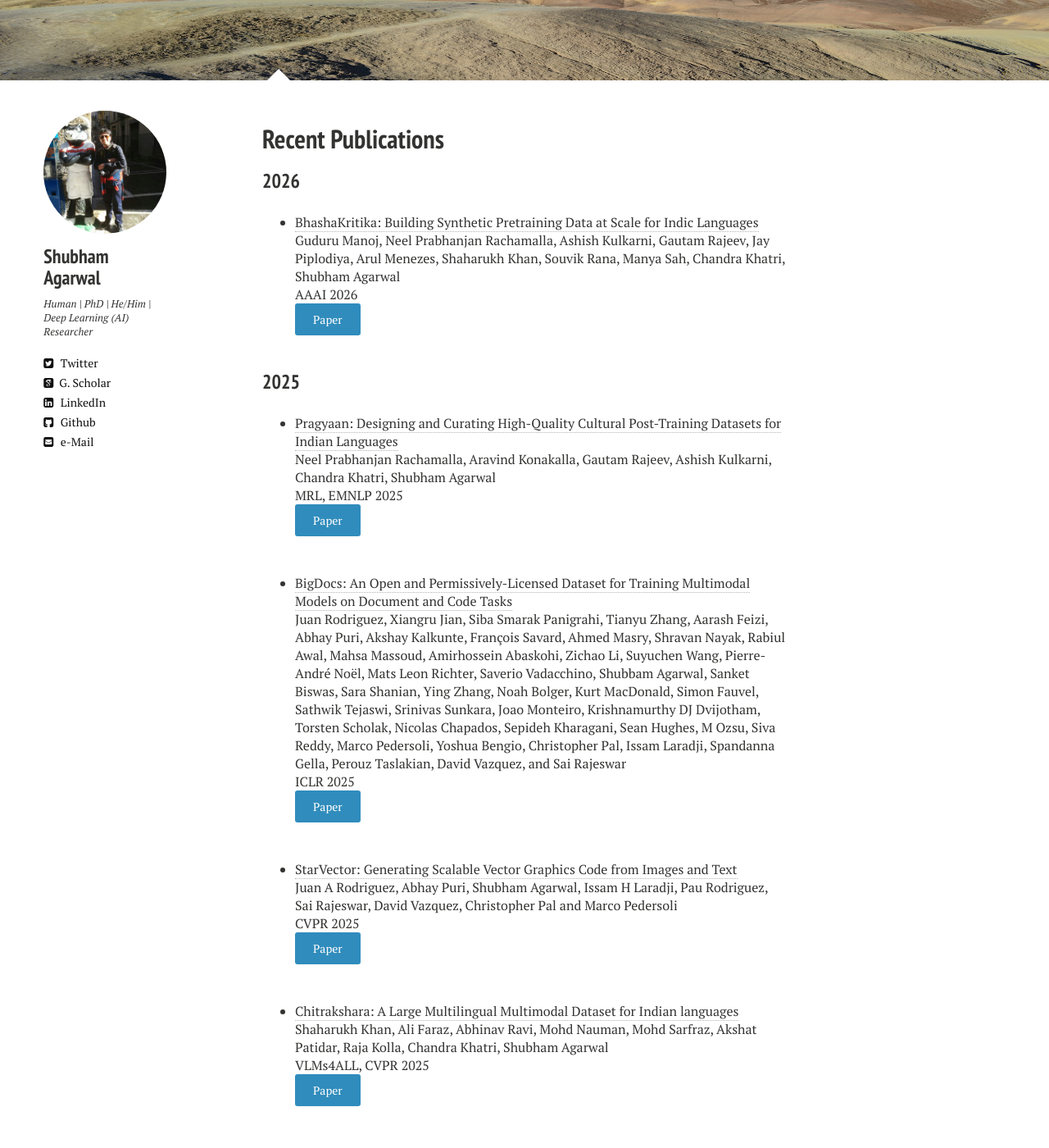
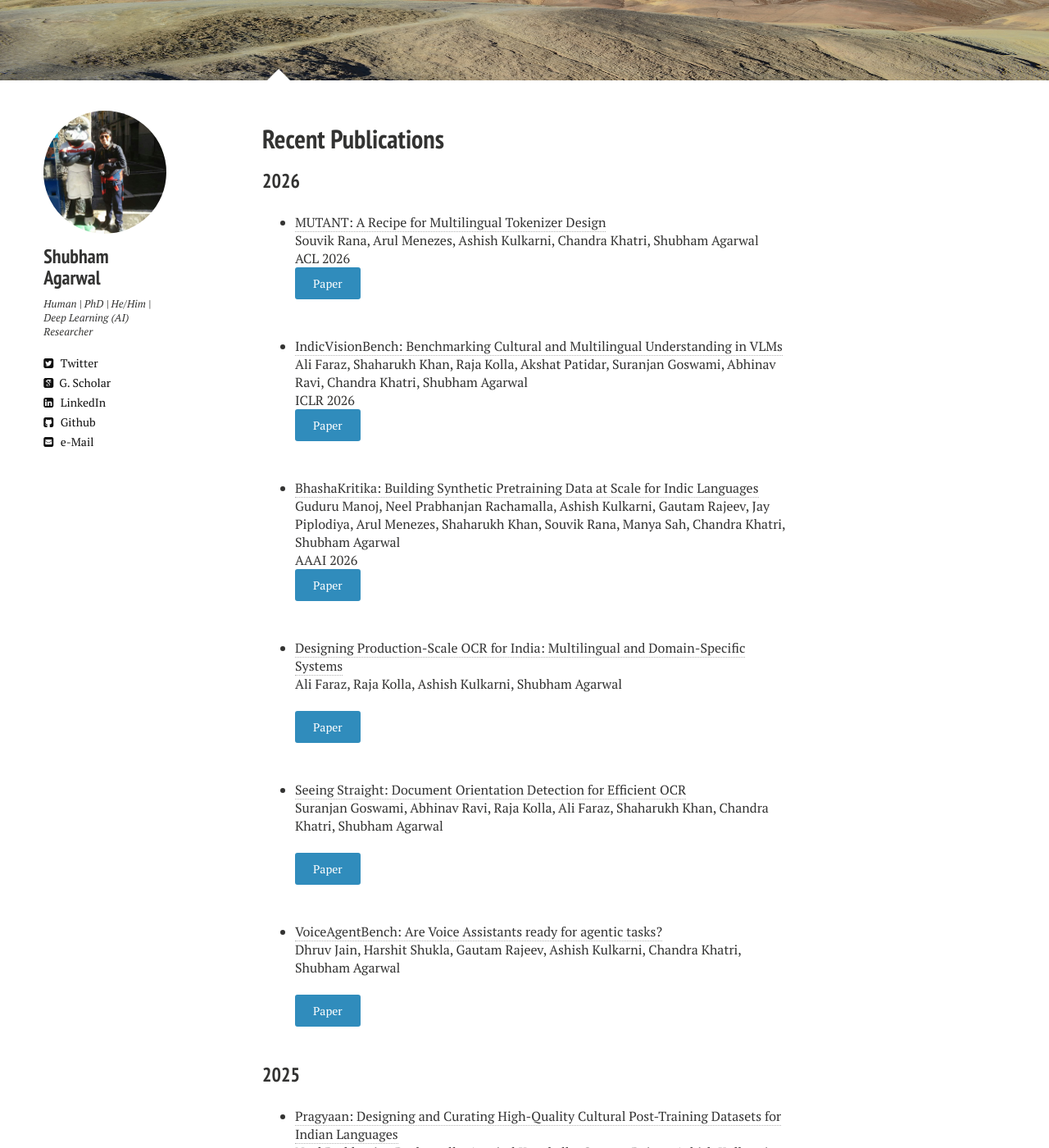
Before and after one commit to shubhamagarwal92/shubhamagarwal92.github.io, a Jekyll site: the page built from publications.md, in a window 1280 px wide and 1400 px high, scrolled down 226 px. Shown: the whole window at 82% size. Built offline with Jekyll 4.4.1, drawn with Linux system fonts in a browser that asks for light colours; nearby versions of some CDN libraries.

Commit message:
Update publications.md

```diff
--- a/publications.md
+++ b/publications.md
@@ -11,11 +11,40 @@ title: Recent Publications
 ---
 
 ### 2026
+
+* [MUTANT: A Recipe for Multilingual Tokenizer Design](https://arxiv.org/pdf/2511.03237) <br />
+Souvik Rana, Arul Menezes, Ashish Kulkarni, Chandra Khatri, Shubham Agarwal <br />
+ACL 2026
+<br />
+[<button type="button" class="btn btn-info">Paper</button>](https://arxiv.org/pdf/2511.03237)
+
+* [IndicVisionBench: Benchmarking Cultural and Multilingual Understanding in VLMs](https://arxiv.org/pdf/2511.04727) <br />
+Ali Faraz, Shaharukh Khan, Raja Kolla, Akshat Patidar, Suranjan Goswami, Abhinav Ravi, Chandra Khatri, Shubham Agarwal <br />
+ICLR 2026
+<br />
+[<button type="button" class="btn btn-info">Paper</button>](https://arxiv.org/pdf/2511.04727)
+
 * [BhashaKritika: Building Synthetic Pretraining Data at Scale for Indic Languages](https://arxiv.org/pdf/2511.10338) <br />
 Guduru Manoj, Neel Prabhanjan Rachamalla, Ashish Kulkarni, Gautam Rajeev, Jay Piplodiya, Arul Menezes, Shaharukh Khan, Souvik Rana, Manya Sah, Chandra Khatri, Shubham Agarwal <br />
 AAAI 2026
 <br />
 [<button type="button" class="btn btn-info">Paper</button>](https://arxiv.org/pdf/2511.10338)
+
+* [Designing Production-Scale OCR for India: Multilingual and Domain-Specific Systems](https://arxiv.org/pdf/2602.16430) <br />
+Ali Faraz, Raja Kolla, Ashish Kulkarni, Shubham Agarwal <br />
+<br />
+[<button type="button" class="btn btn-info">Paper</button>](https://arxiv.org/pdf/2602.16430)
+
+* [Seeing Straight: Document Orientation Detection for Efficient OCR](https://arxiv.org/pdf/2511.04161) <br />
+Suranjan Goswami, Abhinav Ravi, Raja Kolla, Ali Faraz, Shaharukh Khan, Chandra Khatri, Shubham Agarwal <br />
+<br />
+[<button type="button" class="btn btn-info">Paper</button>](https://arxiv.org/pdf/2511.04161)
+
+* [VoiceAgentBench: Are Voice Assistants ready for agentic tasks?](https://arxiv.org/pdf/2510.07978) <br />
+Dhruv Jain, Harshit Shukla, Gautam Rajeev, Ashish Kulkarni, Chandra Khatri, Shubham Agarwal <br />
+<br />
+[<button type="button" class="btn btn-info">Paper</button>](https://arxiv.org/pdf/2510.07978)
+
 
 
 ### 2025
```
